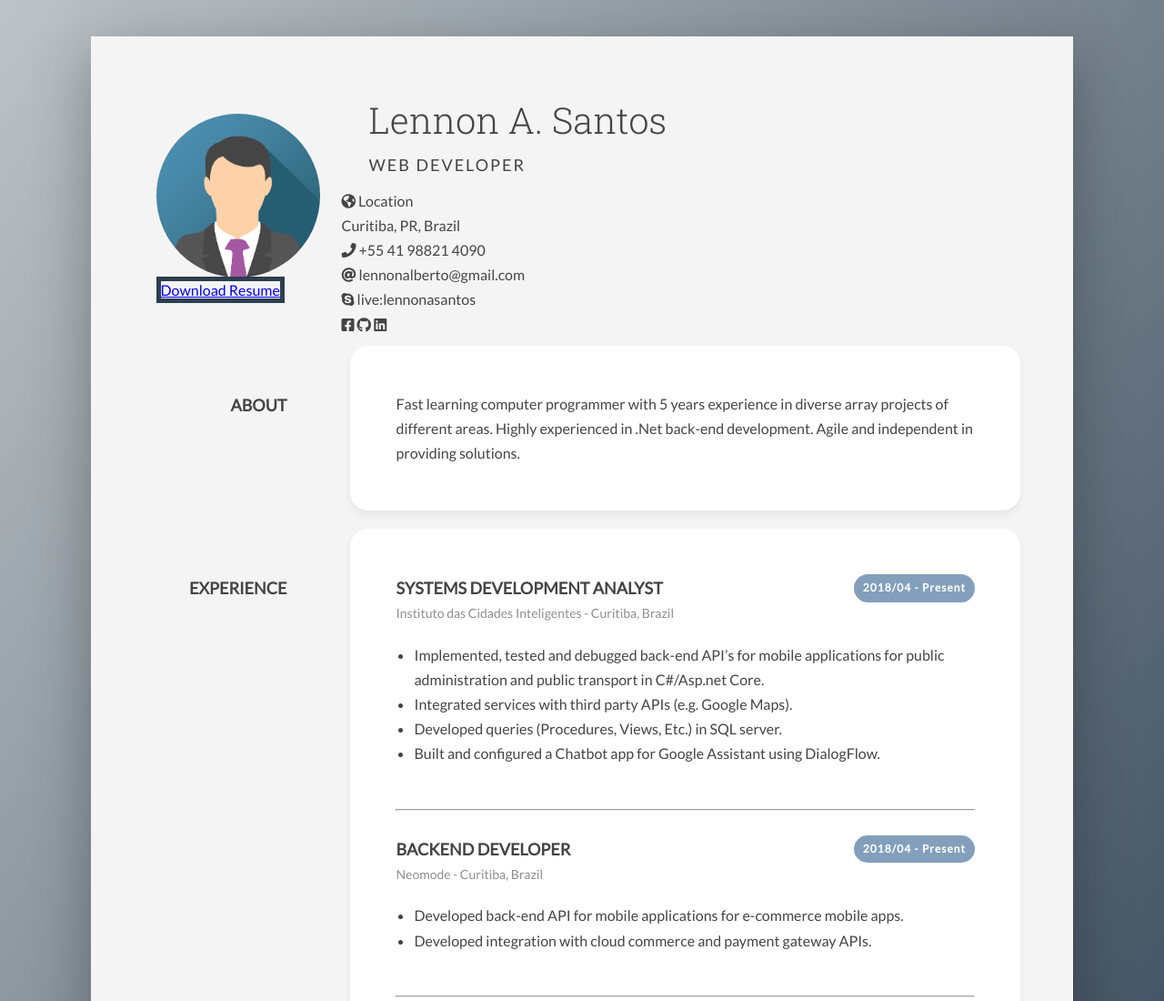
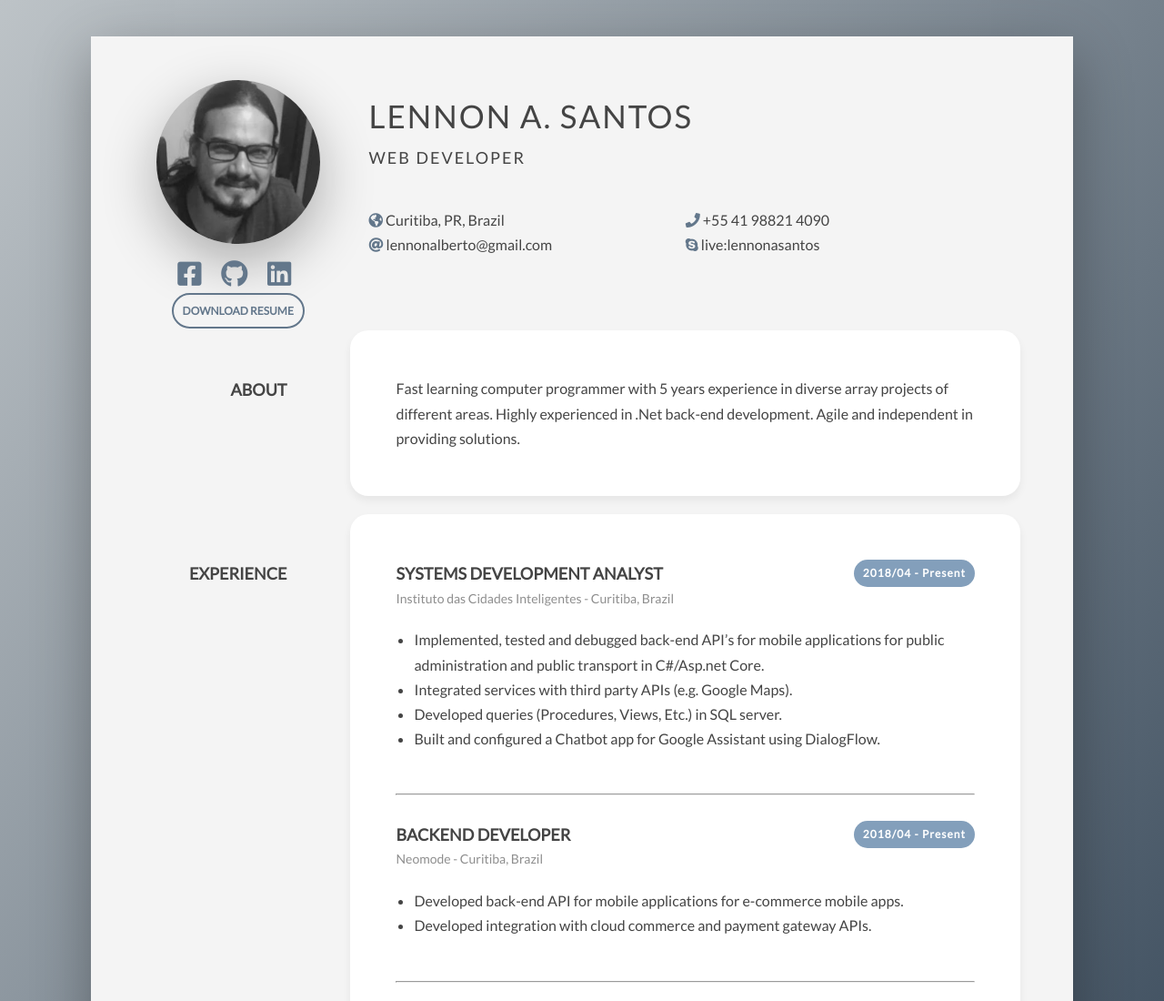
Before and after one commit to lennonalberto/lennonalberto.github.io, a plain HTML site: page index.html in a window 1280 px wide. Shown: the top 1100 px of the page at 91% size. Drawn offline with nearby package versions, Linux system fonts and the light colour scheme.

Commit message:
Layout changes

```diff
--- a/css/main.css
+++ b/css/main.css
@@ -30,8 +30,22 @@ body {
 
 .pdf-button {
     border-style: solid;
-    border-width: 5px;
-    border-color: #2c3e50
+    border-width: 2px;
+    border-color: #2c3e50;
+    border-radius: 20px;
+    padding: 1rem;
+    font-size: 1.2rem;
+    font-weight: 700;
+    color: #63778b;
+    border-color: #63778b;
+    text-transform: uppercase;
+    text-decoration: none;
+}
+
+.pdf-button:hover {
+    background-color: #63778b;
+    color: white;
+    box-shadow: 0 0.3rem 0.3rem rgba(0, 0, 0, 0.3);
 }
 
 .section {
@@ -50,20 +64,46 @@ body {
 }
 
 .main {
-    margin: auto
+    text-align: center;
+}
+
+.icon {
+    color: #63778b;
+}
+
+.infos {
+    display: grid;
+    grid-template-columns: 1fr 1fr;
+    padding: 3rem;
+
+}
+
+.social-icons {
+    font-size: 3rem;
+    letter-spacing: 0.8rem;
+}
+
+.social-icons a {
+    color: #63778b;
+    text-decoration: none;
+}
+
+.social-icons a:hover {
+    color: #324354;
+    text-decoration: none;
 }
 
 .photo {
     height: 18rem;
     border-radius: 50%;
-    vertical-align: middle;
-    margin: auto
+    box-shadow: 0 2rem 6rem rgba(0, 0, 0, 0.3);
 }
 
 h1 {
-    font-family: 'Roboto Slab', 'Georgia', 'Cambria', "Times New Roman";
-    font-size: 4rem;
+    font-size: 3.5rem;
     font-weight: 300;
+    letter-spacing: 0.2rem;
+    text-transform: uppercase;
 }
 
 h2 {
--- a/index.html
+++ b/index.html
@@ -18,12 +18,15 @@
 <body>
   <div class="container">
     <div class="main">
-      <div class="photo-box">
-        <img class="photo" src="img/img_avatar.png" alt="Profile picture">
+      <img class="photo" src="img/photo.jpg" alt="Profile picture">
+      <div class="social-icons">
+        <a href="https://www.facebook.com/lennon.santos.56/"><i class="fab fa-facebook-square"></i></a>
+        <a href="https://github.com/lennonalberto"><i class="fab fa-github"></i></a>
+        <a href="https://www.linkedin.com/in/lennonalberto"><i class="fab fa-linkedin"></i></a>
       </div>
+      <a class="pdf-button" href="files/resume.pdf">Download Resume</a>
+    </div>
 
-      <a class="pdf-button" href="/resume.pdf">Download Resume</a>
-    </div>
 
     <div class="header">
       <div class="title">
@@ -31,18 +34,13 @@
         <h2>Web Developer</h2>
       </div>
       <div class="infos">
-          <div><i class="fas fa-globe-americas"></i> Location </div>
-          <div> Curitiba, PR, Brazil</div>
-          <div><i class="fas fa-phone"></i>  +55 41 98821 4090</div>
-          <div><i class="fas fa-at"></i> lennonalberto@gmail.com </div>
-          <div><i class="fab fa-skype"></i> live:lennonasantos </div>
+        <div><i class="icon fas fa-globe-americas"></i> Curitiba, PR, Brazil </div>
+        <div><i class="icon fas fa-phone"></i> +55 41 98821 4090</div>
+        <div><i class="icon fas fa-at"></i> lennonalberto@gmail.com </div>
+        <div><i class="icon fab fa-skype"></i> live:lennonasantos </div>
 
       </div>
-      <div>
-        <i class="fab fa-facebook-square"></i>
-        <i class="fab fa-github"></i>
-        <i class="fab fa-linkedin"></i>
-      </div>
+
     </div>
 
     <div class="section">
```
Also changed, not shown: img/egg.svg (deleted), img/photo.jpg (added), 1 other file.
